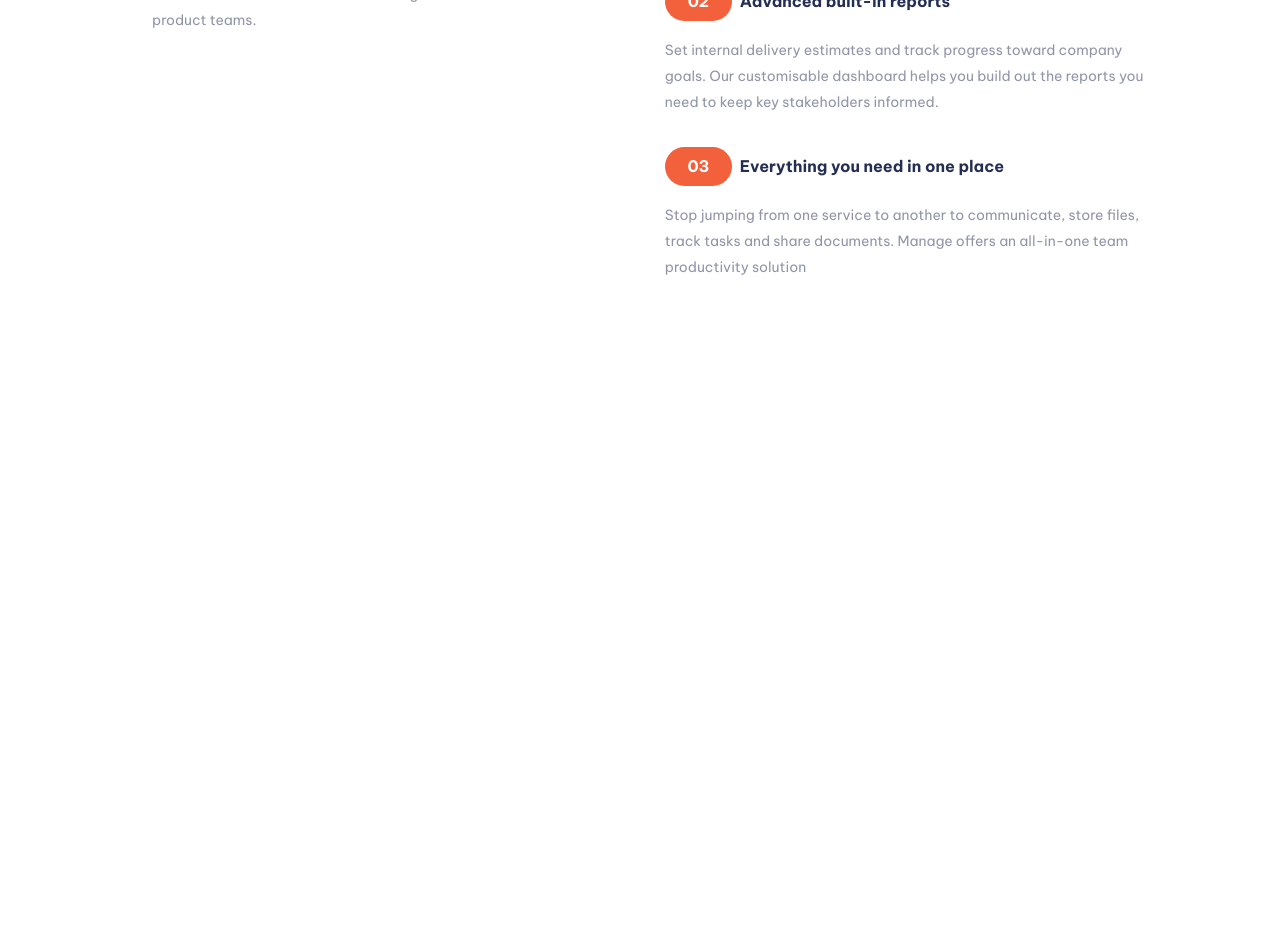
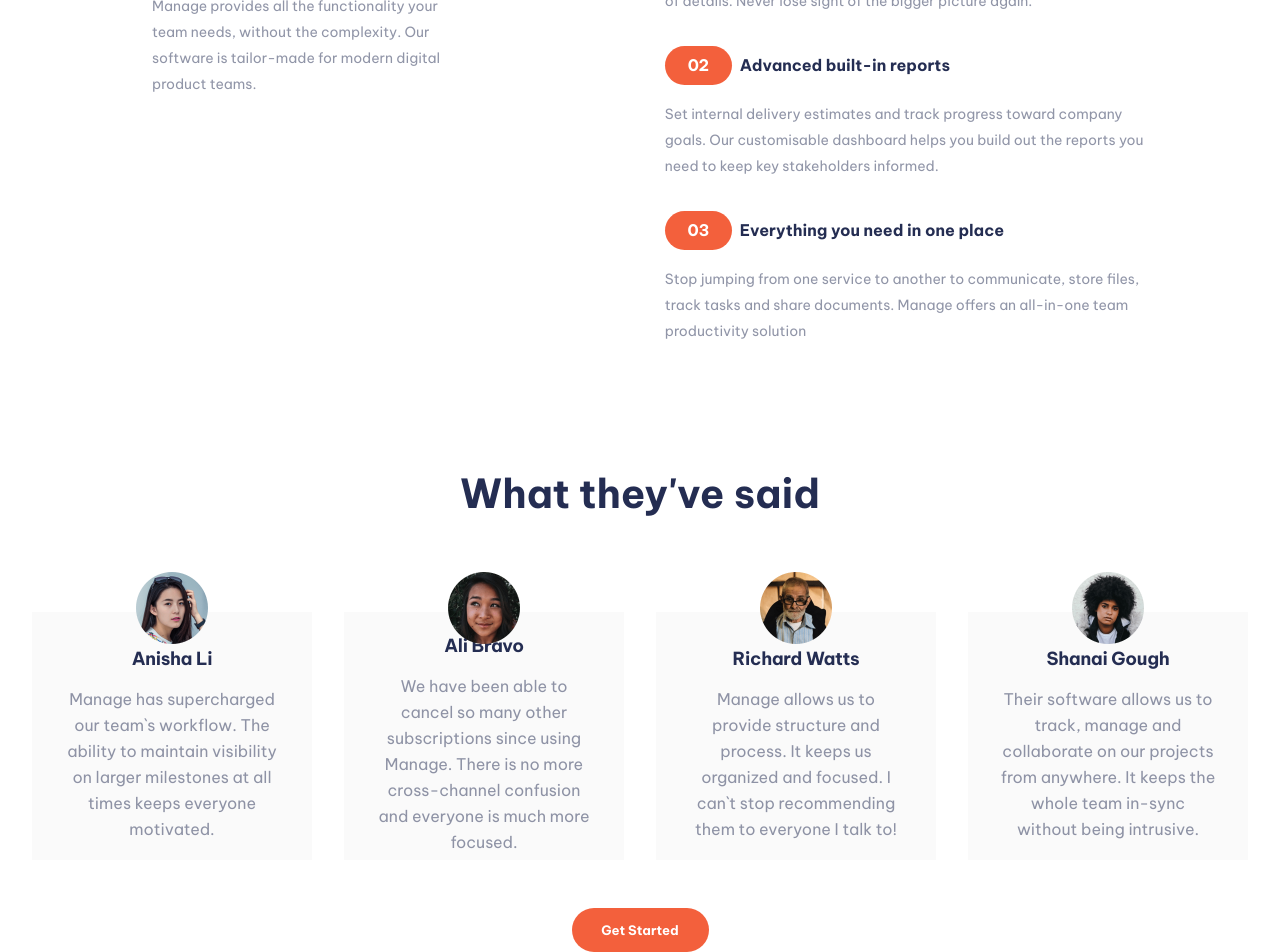
Before and after one commit to travistn/manage-landing-page, a React (Vite) app: page / in a window 1280 px wide. Shown: the part 936-1888 px from the top of the page. Before the commit the page ends 1216 px from the top, so only its background shows below. Built offline with nearby package versions, Linux system fonts and the light colour scheme; the HTML template or start-up script is replaced by a standard one.

Commit message:
Added testimonials section to landing page

```diff
--- /dev/null
+++ b/src/components/TestimonialCard.jsx
@@ -0,0 +1,21 @@
+import React from 'react';
+
+const TestimonialCard = ({ testimonial }) => {
+  return (
+    <div className='w-full h-[248px] bg-[#FAFAFA] flex flex-col gap-4 items-center justify-center relative lg:w-[540px]'>
+      <img
+        src={testimonial.image}
+        alt='avatar'
+        className='w-[72px] h-[72px] absolute bottom-[13.5rem]'
+      />
+      <h5 className='font-bold text-dark-blue leading-[23px] tracking-[-0.285714px] mt-4 lg:text-[18px]'>
+        {testimonial.name}
+      </h5>
+      <p className='text-[14px] text-dark-blue leading-[26px] opacity-50 text-center px-8 lg:text-[16px]'>
+        {testimonial.description}
+      </p>
+    </div>
+  );
+};
+
+export default TestimonialCard;
--- a/src/pages/Home.jsx
+++ b/src/pages/Home.jsx
@@ -1,14 +1,25 @@
-import React from 'react';
+import React, { useState } from 'react';
 
 import Navbar from '../components/Navbar';
+import TestimonialCard from '../components/TestimonialCard';
 import charts from '../assets/illustration-intro.svg';
 import data from '../data.json';
 
 const Home = () => {
+  const [testimonial, setTestimonial] = useState(data.testimonials[0]);
+
+  const getTestimonial = (e) => {
+    const findTestimonial = data.testimonials.find(
+      (testimonial) => e.currentTarget.id === testimonial.name
+    );
+
+    setTestimonial(findTestimonial);
+  };
+
   return (
-    <div className='w-[90%] m-auto flex flex-col gap-16 lg:gap-[6rem] items-center lg:w-[80%]'>
+    <div className='w-[90%] m-auto flex flex-col gap-16 lg:gap-[8rem] items-center lg:w-[80%]'>
       <Navbar />
-      <div className='flex flex-col lg:flex-row gap-4 items-center'>
+      <section className='flex flex-col lg:flex-row gap-4 items-center'>
         <div className='lg:order-1 lg:w-[50%]'>
           <img
             src={charts}
@@ -28,8 +39,8 @@ const Home = () => {
             Get Started
           </button>
         </div>
-      </div>
-      <div className='flex flex-col lg:flex-row gap-12 items-center lg:items-start'>
+      </section>
+      <section className='flex flex-col lg:flex-row gap-12 items-center lg:items-start'>
         <div className='flex flex-col gap-4 px-2 lg:w-[50%] lg:pl-6'>
           <h3 className='text-[30px] text-dark-blue font-extrabold leading-[45px] text-center lg:text-[40px] lg:leading-[44px] lg:text-start'>
             What's different about Manage?
@@ -58,7 +69,35 @@ const Home = () => {
             ))}
           </div>
         </div>
-      </div>
+      </section>
+      <section className='flex flex-col gap-12 items-center'>
+        <h1 className='text-dark-blue text-[32px] leading-[45px] font-extrabold mb-8 lg:mb-12 lg:text-[40px] lg:leading-[44px]'>
+          What they've said
+        </h1>
+        <div className='hidden lg:flex flex-row gap-8 w-screen px-8'>
+          {data.testimonials.map((testimonial) => (
+            <TestimonialCard testimonial={testimonial} key={testimonial.name} />
+          ))}
+        </div>
+        <div className='lg:hidden'>
+          <TestimonialCard testimonial={testimonial} />
+        </div>
+        <div className='flex flex-row gap-4 lg:hidden'>
+          {data.testimonials.map((testi, index) => (
+            <div
+              key={index}
+              id={testi.name}
+              onClick={getTestimonial}
+              className={`w-[12px] h-[12px] rounded-full border-[1px] border-bright-red mt-[-1rem] ${
+                testi.name === testimonial.name ? 'bg-bright-red' : ''
+              }`}
+            />
+          ))}
+        </div>
+        <button className='w-[137px] h-[44px] rounded-[22px] bg-bright-red text-[13px] font-bold leading-[19px] text-white hover:cursor-pointer hover:bg-bright-red-hover'>
+          Get Started
+        </button>
+      </section>
     </div>
   );
 };
```
Also changed, not shown: public/logo.png (deleted).
